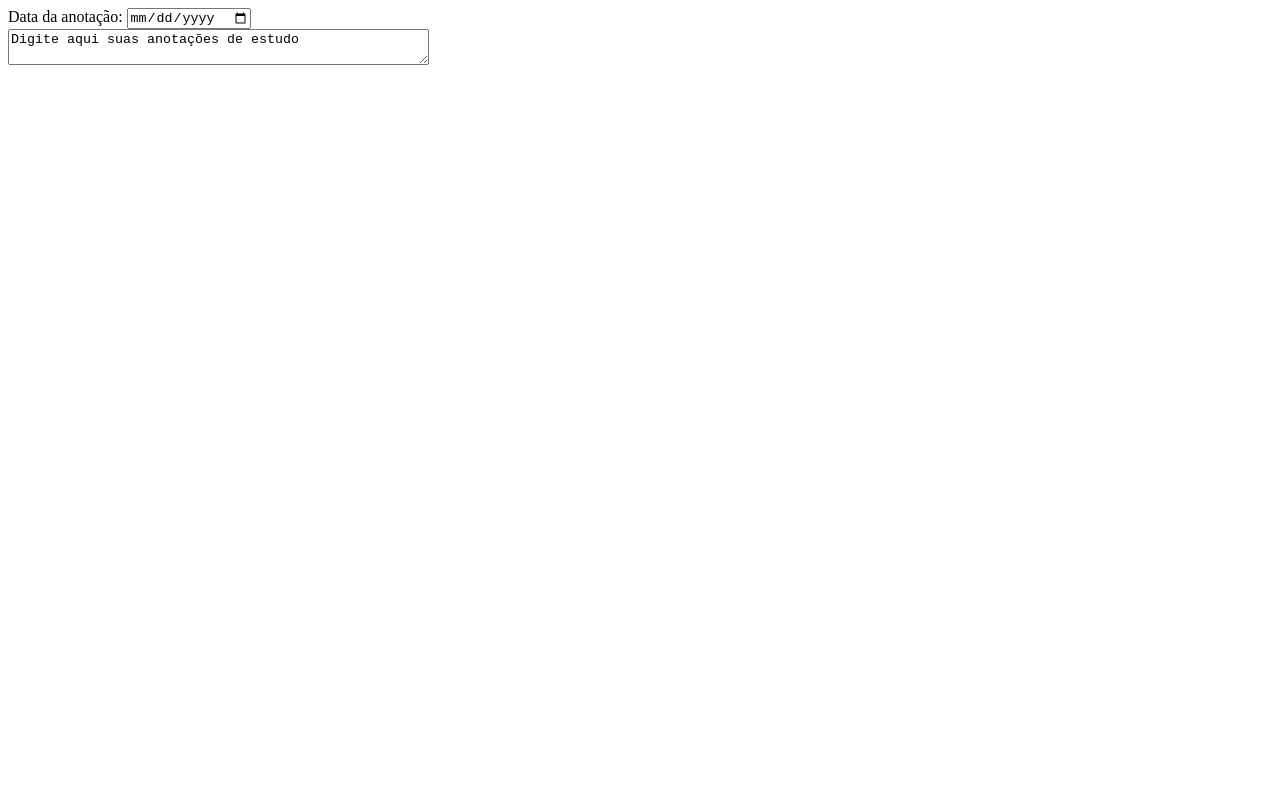
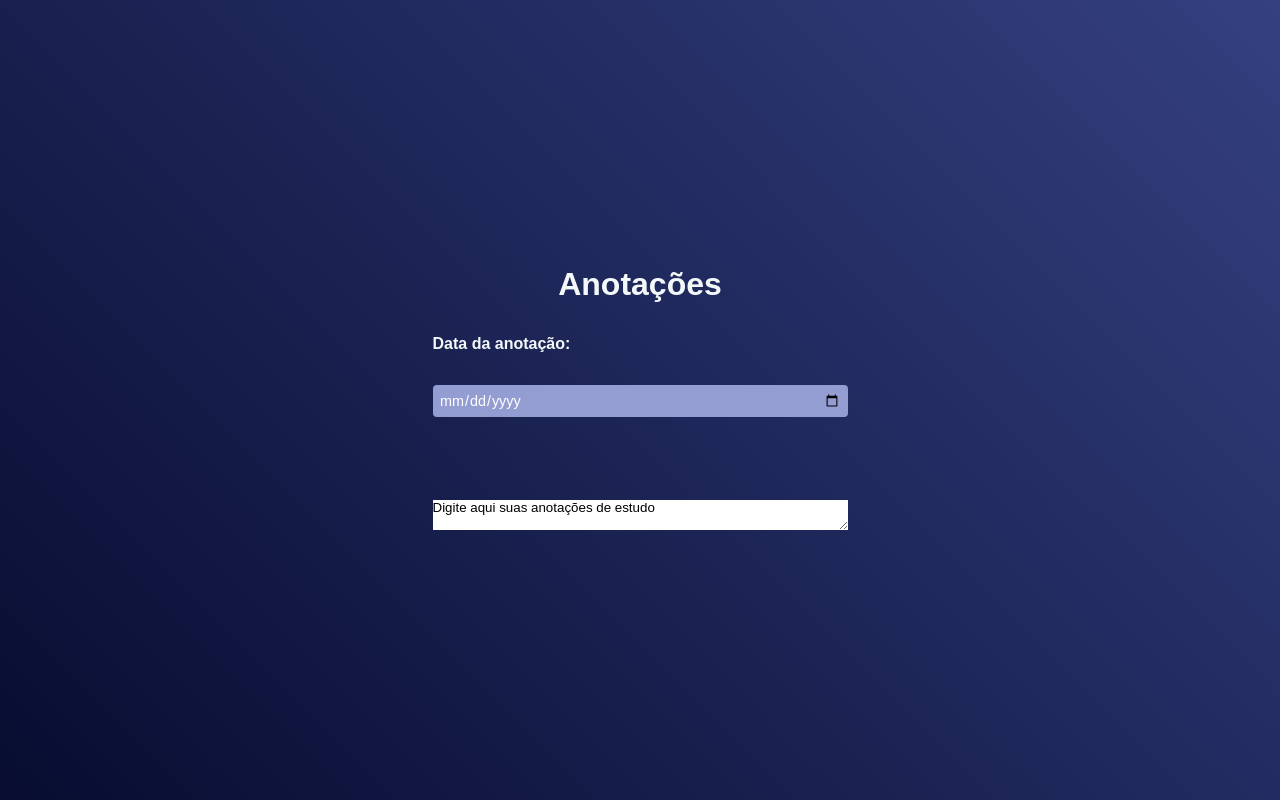
Before and after one commit to Manuua/DevY-Aplicativo, a plain HTML site: page Page/Login/Quizz/CaixaDeTexto/Anotacoes.html in a window 1280 px wide. Drawn offline with Linux system fonts and the light colour scheme.

Commit message:
feat: add styles at anotation page

```diff
--- /dev/null
+++ b/Page/Login/Quizz/CaixaDeTexto/Anotacoes.css
@@ -0,0 +1,58 @@
+* {
+    margin: 0;
+    border: 0;
+    padding: 0;
+    box-sizing: border-box;
+    font-family: "Poppins", sans-serif;
+}
+
+body {
+    background: linear-gradient(45deg, #070C30, #344080);
+    background-repeat: no-repeat;
+    min-height: 100vh;
+    min-width: 100vw;
+    display: flex;
+    align-items: center;
+    justify-content: center;
+}
+
+main.container {
+    background: white;
+    min-width: 350px;
+    min-height: 40vh;
+    padding: 2rem;
+    box-shadow: 5px 5px 15px rgba(0, 0, 0, 0.2);
+    border-radius: 8px;
+}
+
+h1 {
+    font-weight: 600;
+    margin-bottom: 2rem;
+    position: relative;
+    color: rgb(243, 248, 249);
+    text-align: center;
+}
+label {
+    font-weight: 600;
+    margin-bottom: 2rem;
+    position: relative;
+    color: rgb(243, 248, 249);
+    text-align: center;
+    text-align: center;
+}
+
+form input{
+    margin-top: 2rem;
+    padding: 0.4rem;
+    width: 100%;
+    background: #949dd2;
+    cursor: pointer;
+    color: white;
+    font-size: 0.9rem;
+    font-weight: 300;
+    border-radius: 4px;
+    transition: all 0.3s ease;
+}
+.title {
+   padding-bottom: 20%;
+}
--- a/Page/Login/Quizz/CaixaDeTexto/Anotacoes.html
+++ b/Page/Login/Quizz/CaixaDeTexto/Anotacoes.html
@@ -5,14 +5,20 @@
     <meta http-equiv="X-UA-Compatible" content="IE=edge">
     <meta name="viewport" content="width=device-width, initial-scale=1.0">
     <title>Caixa de anotacoes</title>
+  <link rel="stylesheet" href="Anotacoes.css">
 </head>
 <body>
-    <form>
-        <div>
+<div>
+  <h1>Anotações</h1>
+    <form class="container">
+      <div>
+        <div class="title">
           <label for="dia">Data da anotação:</label>
           <input type="date" id="dia" name="dia">
         </div>
+        <textarea name="anotacoes" cols="50" >Digite aqui suas anotações de estudo</textarea>
       </form>
-    <textarea name="anotacoes" cols="50" >Digite aqui suas anotações de estudo</textarea>
+    </div>
+  </div>
 </body>
 </html>
```
